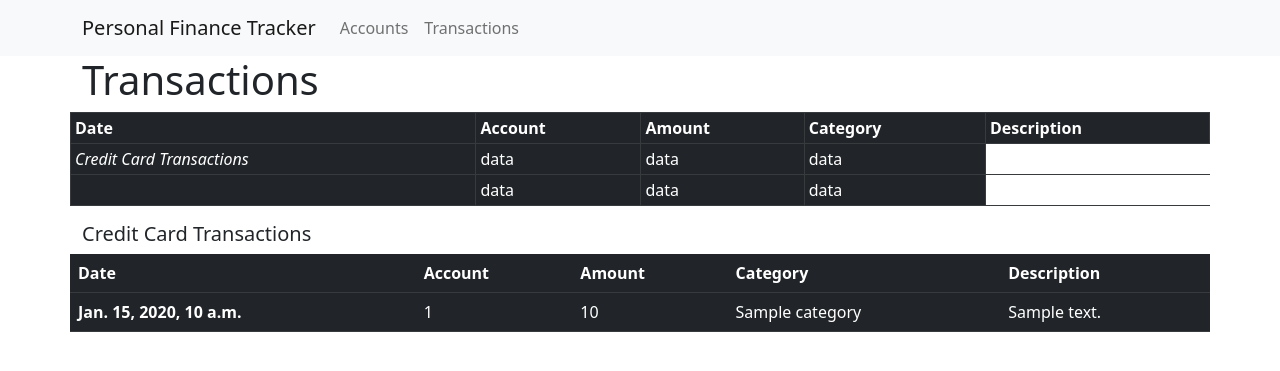
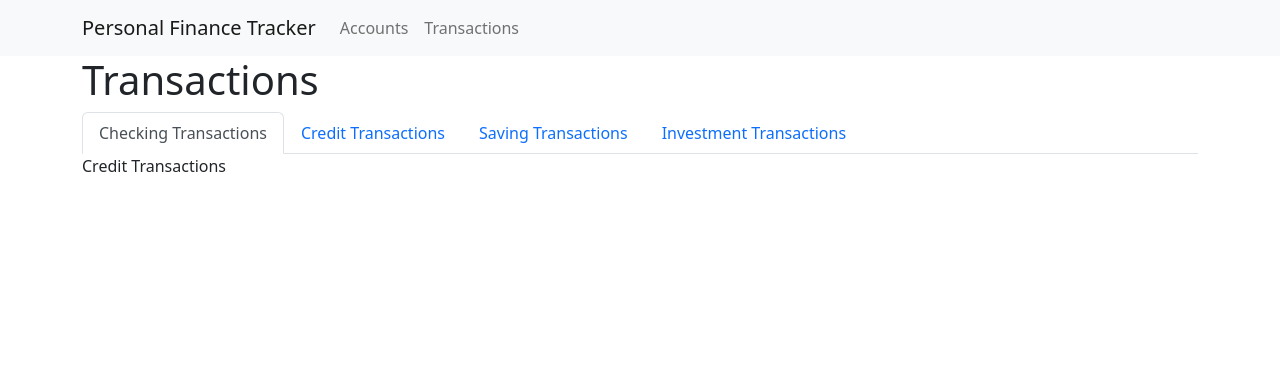
Before and after one commit to drentawc/Personal-Finance-Tracker, a Django app: template transactions/templates/transaction_index.html in a window 1280 px wide. Shown: the top 371 px of the page. Run offline with Django 4.2, Linux system fonts and the light colour scheme; the template is opened without the code that fills it: most values are stand-ins (such as "Sample title", 1, 10 or a date in 2020); some libraries are stand-ins or nearby versions.

Commit message:
Completed transactions, views for complete transactions. Also updated transaction_index.html to include tabs and build table for transactions.

```diff
--- a/finance_tracker/templates/base.html
+++ b/finance_tracker/templates/base.html
@@ -34,3 +34,5 @@
 <script src="https://code.jquery.com/jquery-3.3.1.slim.min.js" integrity="sha384-q8i/X+965DzO0rT7abK41JStQIAqVgRVzpbzo5smXKp4YfRvH+8abtTE1Pi6jizo" crossorigin="anonymous"></script>
 <script src="https://cdnjs.cloudflare.com/ajax/libs/popper.js/1.14.3/umd/popper.min.js" integrity="sha384-ZMP7rVo3mIykV+2+9J3UJ46jBk0WLaUAdn689aCwoqbBJiSnjAK/l8WvCWPIPm49" crossorigin="anonymous"></script>
 <script src="https://stackpath.bootstrapcdn.com/bootstrap/4.1.3/js/bootstrap.min.js" integrity="sha384-ChfqqxuZUCnJSK3+MXmPNIyE6ZbWh2IMqE241rYiqJxyMiZ6OW/JmZQ5stwEULTy" crossorigin="anonymous"></script>
+<script src="https://ajax.googleapis.com/ajax/libs/jquery/3.5.1/jquery.min.js"></script>
+<script src="https://maxcdn.bootstrapcdn.com/bootstrap/3.4.1/js/bootstrap.min.js"></script>
--- a/transactions/templates/transaction_index.html
+++ b/transactions/templates/transaction_index.html
@@ -1,10 +1,66 @@
 {% extends "base.html" %}
 {% block page_content %}
+
+<head>
+    <title>All Transactions</title>
+    <meta charset="utf-8">
+    <meta name="viewport" content="width=device-width, initial-scale=1">
+
+    <link rel="stylesheet" href="https://cdn.jsdelivr.net/npm/bootstrap@5.2.3/dist/css/bootstrap.min.css" integrity="sha384-rbsA2VBKQhggwzxH7pPCaAqO46MgnOM80zW1RWuH61DGLwZJEdK2Kadq2F9CUG65" crossorigin="anonymous">
+
+</head>
 
 <h1>Transactions</h1>
 <div class="row">
 
-    <table class="table table-bordered table-sm table-dark ">
+    <div class="container-fluid">
+
+        <ul class="nav nav-tabs" id="myTab" role="tablist">
+            <li class="nav-item" role="presentation">
+              <button class="nav-link active" id="checking-tab" data-bs-toggle="tab" data-bs-target="#checking" type="button" role="tab" aria-controls="checking" aria-selected="true">Checking Transactions</button>
+            </li>
+            <li class="nav-item" role="presentation">
+              <button class="nav-link" id="credit-tab" data-bs-toggle="tab" data-bs-target="#credit" type="button" role="tab" aria-controls="credit" aria-selected="false">Credit Transactions</button>
+            </li>
+            <li class="nav-item" role="presentation">
+              <button class="nav-link" id="saving-tab" data-bs-toggle="tab" data-bs-target="#saving" type="button" role="tab" aria-controls="saving" aria-selected="false">Saving Transactions</button>
+            </li>
+            <li class="nav-item" role="presentation">
+                <button class="nav-link" id="investment-tab" data-bs-toggle="tab" data-bs-target="#investment" type="button" role="tab" aria-controls="investment" aria-selected="false">Investment Transactions</button>
+            </li>
+          </ul>
+          <div class="tab-content" id="myTabContent">
+            <div class="tab-pane fade show active" id="checking" role="tabpanel" aria-labelledby="checking-tab">Credit Transactions</div>
+            <div class="tab-pane fade" id="credit" role="tabpanel" aria-labelledby="credit-tab">
+                <table class="table table-striped table-bordered ">
+                    <thead class="thead-dark">
+                        <tr>
+                            <th scope="col">Date</th>
+                            <th scope="col">Account</th>
+                            <th scope="col">Amount</th>
+                            <th scope="col">Category</th>
+                            <th scope="col">Description</th>
+                        </tr>
+                    </thead>
+                    <tbody>
+                        {% for transaction in credit %}
+                        <tr>
+                            <th scope="row">{{transaction.date}}</th>
+                            <td>{{transaction.accountid}}</td>
+                            <td>{{transaction.amount}}</td>
+                            <td>{{transaction.category}}</td>
+                            <td>{{transaction.description}}</td>
+                        </tr>
+                        {% endfor %}
+                    </tbody>
+                </table>
+                </div>
+            <div class="tab-pane fade" id="saving" role="tabpanel" aria-labelledby="saving-tab">.sdsds.</div>
+            <div class="tab-pane fade" id="investment" role="tabpanel" aria-labelledby="investment-tab">.sdsds.</div>
+    </div>
+
+
+    <!-- <table class="table table-striped table-bordered ">
         <thead class="thead-dark">
             <tr>
                 <th scope="col">Date</th>
@@ -16,10 +72,11 @@
         </thead>
             <tbody>
                 <tr class="clickable" data-toggle="collapse" data-target="#group-of-rows-1" aria-expanded="false" aria-controls="group-of-rows-1">
-                    <td><i class="fa fa-folder">Credit Card Transactions</i></td>
-                    <td>data</td>
-                    <td>data</td>
-                    <td>data</td>
+                    <td><b>Credit Card Transactions</b></td>
+                    <td> </td>
+                    <td> </td>
+                    <td> </td>
+                    <td> </td>
                 </tr>
             </tbody>
                     <tbody id="group-of-rows-1" class="collapse">
@@ -32,45 +89,34 @@
                             <td>{{transaction.description}}</td>
                         </tr>
                         {% endfor %}
-                        <tr class="table-warning">
-                            <td><i class="fa fa-folder-open"></i> child row</td>
-                            <td>data 1</td>
-                            <td>data 1</td>
-                            <td>data 1</td>
-                        </tr>
                     </tbody>
             <tbody>
 
 
-                <tr class="clickable" data-toggle="collapse" data-target="#group-of-rows-2" aria-expanded="false" aria-controls="group-of-rows-2">
-                    <td><i class="fa fa-folder"></i></td>
-                    <td>data</td>
-                    <td>data</td>
-                    <td>data</td>
+            <tbody>
+                <tr class="clickable" data-toggle="collapse" data-target="#group-of-rows-1" aria-expanded="false" aria-controls="group-of-rows-1">
+                    <td><b>Credit Card Transactions</b></td>
+                    <td> </td>
+                    <td> </td>
+                    <td> </td>
+                    <td> </td>
                 </tr>
             </tbody>
-                    <tbody id="group-of-rows-2" class="collapse">
-                        <tr class="table-warning">
-                            <td><i class="fa fa-folder-open"></i> child row</td>
-                            <td>data 2</td>
-                            <td>data 2</td>
-                            <td>data 2</td>
+                    <tbody id="group-of-rows-1" class="collapse">
+                        {% for transaction in credit %}
+                        <tr>
+                            <th scope="row">{{transaction.date}}</th>
+                            <td>{{transaction.accountid}}</td>
+                            <td>{{transaction.amount}}</td>
+                            <td>{{transaction.category}}</td>
+                            <td>{{transaction.description}}</td>
                         </tr>
-                        <tr class="table-warning">
-                            <td><i class="fa fa-folder-open"></i> child row</td>
-                            <td>data 2</td>
-                            <td>data 2</td>
-                            <td>data 2</td>
-                        </tr>
+                        {% endfor %}
                     </tbody>
-    </table>
+            <tbody>
+</table> -->
 
-
-
-
-
-
-    <h5>Credit Card Transactions</h5>
+    <!-- <h5>Credit Card Transactions</h5>
 
     <table class="table table-dark">
         <thead>
@@ -96,11 +142,7 @@
 
         </tbody>
 
-      </table>
-
-
-
-
+      </table> -->
 
 
 </div>
```
Also changed, not shown: transactions/views.py (+17 -8 lines).
